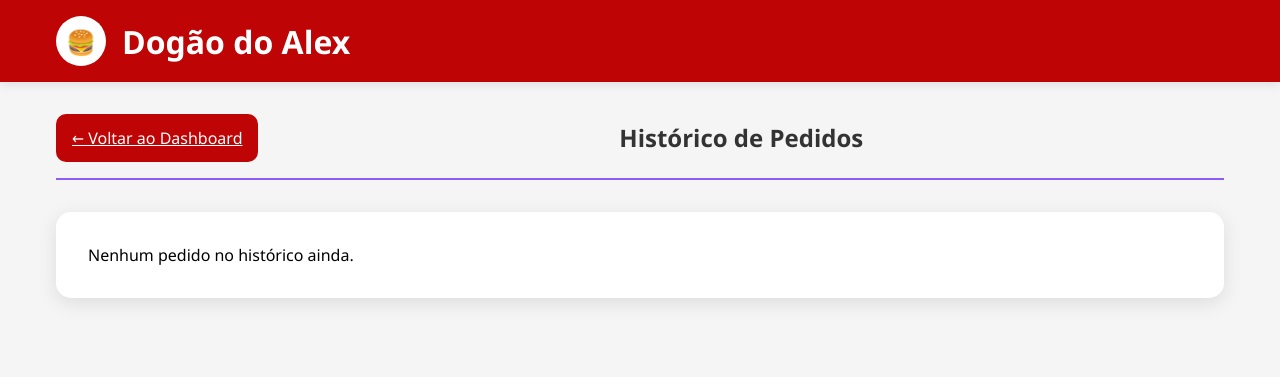
After one commit to alexsvl2/cardapio_dogao, a Flask app: page /admin/historico in a window 1280 px wide. The commit adds this page. Shown: the top 377 px of the page. Run offline with Flask 3, Linux system fonts and the light colour scheme; the visitor is signed in with stand-in values (Sample User, id 1); data that the repository does not hold is empty.

Commit message:
Finaliza e testa historico de pedidos

```diff
--- a/app.py
+++ b/app.py
@@ -1,14 +1,15 @@
 # app.py
 
 import os
-from flask import Flask, render_template, request, redirect, url_for, flash, send_from_directory, session
+from flask import Flask, render_template, request, redirect, url_for, flash, send_from_directory, session, jsonify
 from flask_sqlalchemy import SQLAlchemy
 from werkzeug.utils import secure_filename
-from functools import wraps # Importa o 'wraps' para criar nosso decorator
+from functools import wraps
+from datetime import datetime
 
 # --- Configuração do App ---
 app = Flask(__name__)
-app.config['SECRET_KEY'] = 'uma-chave-secreta-muito-forte-e-dificil-de-adivinhar' # MUITO IMPORTANTE: Troque esta chave!
+app.config['SECRET_KEY'] = 'uma-chave-secreta-muito-forte-e-dificil-de-adivinhar'
 app.config['SQLALCHEMY_DATABASE_URI'] = 'sqlite:///database.db'
 app.config['SQLALCHEMY_TRACK_MODIFICATIONS'] = False
 
@@ -20,7 +21,6 @@ os.makedirs(UPLOAD_FOLDER, exist_ok=True)
 db = SQLAlchemy(app)
 
 # --- Modelos do Banco de Dados ---
-# (Nenhuma alteração nos modelos, eles continuam os mesmos)
 class Categoria(db.Model):
     id = db.Column(db.Integer, primary_key=True)
     nome = db.Column(db.String(100), nullable=False, unique=True)
@@ -37,9 +37,25 @@ class Produto(db.Model):
     ativo = db.Column(db.Boolean, default=True, nullable=False)
     categoria_id = db.Column(db.Integer, db.ForeignKey('categoria.id'), nullable=False)
 
-# === INÍCIO DAS ALTERAÇÕES DE SEGURANÇA ===
+# === NOVOS MODELOS PARA HISTÓRICO DE PEDIDOS ===
+class Pedido(db.Model):
+    id = db.Column(db.Integer, primary_key=True)
+    timestamp = db.Column(db.DateTime, default=datetime.utcnow)
+    tipo_entrega = db.Column(db.String(100), nullable=False)
+    taxa_entrega = db.Column(db.Float, nullable=False, default=0.0)
+    total = db.Column(db.Float, nullable=False)
+    itens = db.relationship('ItemPedido', backref='pedido', lazy='joined', cascade="all, delete-orphan")
 
-# 1. Decorator "login_required" (nosso "porteiro")
+class ItemPedido(db.Model):
+    id = db.Column(db.Integer, primary_key=True)
+    pedido_id = db.Column(db.Integer, db.ForeignKey('pedido.id'), nullable=False)
+    nome_produto = db.Column(db.String(100), nullable=False)
+    quantidade = db.Column(db.Integer, nullable=False)
+    preco_unitario = db.Column(db.Float, nullable=False)
+
+# === FIM DOS NOVOS MODELOS ===
+
+
 def login_required(f):
     @wraps(f)
     def decorated_function(*args, **kwargs):
@@ -49,9 +65,6 @@ def login_required(f):
         return f(*args, **kwargs)
     return decorated_function
 
-# === FIM DAS ALTERAÇÕES DE SEGURANÇA ===
-
-
 def get_categorias_ordenadas():
     ordem_desejada = ["Hot Dog", "Lanches", "Bebidas", "Sobremesas"]
     todas_categorias = Categoria.query.all()
@@ -59,7 +72,7 @@ def get_categorias_ordenadas():
     categorias_ordenadas = [categorias_dict[nome] for nome in ordem_desejada if nome in categorias_dict]
     return categorias_ordenadas
 
-# --- Rotas da Aplicação ---
+# --- Rotas Públicas e API ---
 
 @app.route('/')
 def cliente_cardapio():
@@ -71,15 +84,44 @@ def cliente_cardapio():
 def uploaded_file(filename):
     return send_from_directory(app.config['UPLOAD_FOLDER'], filename)
 
+# === NOVA ROTA DE API PARA SALVAR O PEDIDO ===
+@app.route('/api/save_order', methods=['POST'])
+def save_order():
+    data = request.get_json()
+    if not data or 'cart' not in data or 'delivery' not in data:
+        return jsonify({'success': False, 'message': 'Dados inválidos'}), 400
+
+    try:
+        # Cria o pedido principal
+        novo_pedido = Pedido(
+            tipo_entrega=data['delivery']['label'],
+            taxa_entrega=data['delivery']['fee'],
+            total=data['total']
+        )
+        db.session.add(novo_pedido)
+
+        # Adiciona os itens ao pedido
+        for nome, item_data in data['cart'].items():
+            item_pedido = ItemPedido(
+                pedido=novo_pedido,
+                nome_produto=nome,
+                quantidade=item_data['quantity'],
+                preco_unitario=item_data['price']
+            )
+            db.session.add(item_pedido)
+
+        db.session.commit()
+        return jsonify({'success': True, 'order_id': novo_pedido.id})
+    except Exception as e:
+        db.session.rollback()
+        return jsonify({'success': False, 'message': str(e)}), 500
+
 # --- Rotas do Painel Administrativo ---
 
 @app.route('/login', methods=['GET', 'POST'])
 def login():
     if request.method == 'POST':
-        username = request.form['username']
-        password = request.form['password']
-        if username == 'admin' and password == 'dogao123':
-            # 2. Cria o "crachá virtual" (sessão)
+        if request.form['username'] == 'admin' and request.form['password'] == 'dogao123':
             session['logged_in'] = True
             flash('Login realizado com sucesso!', 'success')
             return redirect(url_for('dashboard'))
@@ -87,26 +129,46 @@ def login():
             flash('Usuário ou senha inválidos.', 'danger')
     return render_template('login.html')
 
-# 3. Nova rota para Logout
 @app.route('/logout')
 def logout():
-    # Remove o "crachá virtual"
     session.pop('logged_in', None)
     flash('Você saiu do sistema.', 'info')
     return redirect(url_for('login'))
 
-
-# 4. Adiciona o @login_required em TODAS as rotas administrativas
 @app.route('/dashboard')
 @login_required
 def dashboard():
     return render_template('dashboard.html')
 
+# === NOVAS ROTAS PARA HISTÓRICO DE PEDIDOS ===
+
+@app.route('/admin/historico')
+@login_required
+def historico_pedidos():
+    pedidos = Pedido.query.order_by(Pedido.timestamp.desc()).all()
+    return render_template('historico_pedidos.html', pedidos=pedidos)
+
+@app.route('/admin/pedido/deletar/<int:pedido_id>', methods=['POST'])
+@login_required
+def deletar_pedido(pedido_id):
+    pedido = Pedido.query.get_or_404(pedido_id)
+    db.session.delete(pedido)
+    db.session.commit()
+    flash(f'Pedido #{pedido_id} deletado com sucesso.', 'success')
+    return redirect(url_for('historico_pedidos'))
+
+@app.route('/admin/pedido/imprimir/<int:pedido_id>')
+@login_required
+def imprimir_pedido(pedido_id):
+    pedido = Pedido.query.get_or_404(pedido_id)
+    return render_template('imprimir_pedido.html', pedido=pedido)
+
+# (Rotas de gerenciar produtos e categorias continuam as mesmas, com @login_required)
+# ... (código anterior das rotas de admin_cardapio, editar_produto, etc.) ...
 @app.route('/admin/cardapio', methods=['GET', 'POST'])
 @login_required
 def admin_cardapio():
     if request.method == 'POST':
-        # ... (lógica de adicionar produto, sem alterações)
         imagem_salva = None
         if 'productImage' in request.files:
             file = request.files['productImage']
@@ -118,7 +180,6 @@ def admin_cardapio():
         db.session.commit()
         flash('Produto adicionado com sucesso!', 'success')
         return redirect(url_for('admin_cardapio'))
-
     categorias = get_categorias_ordenadas()
     return render_template('admin_cardapio.html', categorias=categorias)
 
@@ -128,7 +189,6 @@ def editar_produto(produto_id):
     produto = Produto.query.get_or_404(produto_id)
     categorias = Categoria.query.all()
     if request.method == 'POST':
-        # ... (lógica de editar produto, sem alterações)
         produto.nome = request.form['productName']
         produto.preco = float(request.form['productPrice'])
         produto.descricao = request.form['productDescription']
@@ -165,7 +225,6 @@ def admin_categorias():
 def update_categoria_image(categoria_id):
     categoria = Categoria.query.get_or_404(categoria_id)
     if 'categoryImage' in request.files:
-        # ... (lógica de imagem da categoria, sem alterações)
         file = request.files['categoryImage']
         if file.filename != '':
             if categoria.imagem_url and 'http' not in categoria.imagem_url:
@@ -181,24 +240,8 @@ def update_categoria_image(categoria_id):
             flash('Nenhum arquivo selecionado.', 'danger')
     return redirect(url_for('admin_categorias'))
 
-# --- Comando para inicializar o banco de dados ---
-# (Sem alterações aqui)
+
 @app.cli.command("init-db")
 def init_db_command():
     db.create_all()
-    print("Banco de dados inicializado.")
-    if Categoria.query.count() == 0:
-        categorias_iniciais = [
-            {'id': 1, 'nome': 'Lanches', 'descricao': 'Hambúrgueres artesanais e sanduíches especiais', 'imagem_url': 'https://images.unsplash.com/photo-1568901346375-23c9450c58cd?w=500&h=300&fit=crop'},
-            {'id': 2, 'nome': 'Hot Dog', 'descricao': 'Hot dogs gourmet com ingredientes selecionados', 'imagem_url': 'https://images.unsplash.com/photo-1612392061787-2d078b3f4edb?w=500&h=300&fit=crop'},
-            {'id': 3, 'nome': 'Sobremesas', 'descricao': 'Doces e sobremesas para adoçar seu dia', 'imagem_url': 'https://images.unsplash.com/photo-1551024601-bec78aea704b?w=500&h=300&fit=crop'},
-            {'id': 4, 'nome': 'Bebidas', 'descricao': 'Refrigerantes, sucos e bebidas geladas', 'imagem_url': 'https://images.unsplash.com/photo-1437418747212-8d9709afab22?w=500&h=300&fit=crop'}
-        ]
-        for cat_data in categorias_iniciais:
-            nova_cat = Categoria(**cat_data)
-            db.session.add(nova_cat)
-        db.session.commit()
-        print("Categorias iniciais criadas.")
-
-if __name__ == '__main__':
-    app.run(debug=True)
+    print("Banco de dados e tabelas criados com sucesso.")
--- /dev/null
+++ b/templates/historico_pedidos.html
@@ -0,0 +1,43 @@
+{% extends 'layout.html' %}
+{% block title %}Histórico de Pedidos{% endblock %}
+{% block content %}
+<div class="page-header" style="justify-content: space-between;">
+    <a href="{{ url_for('dashboard') }}" class="back-button">← Voltar ao Dashboard</a>
+    <h2 class="page-title" style="margin-bottom: 0;">Histórico de Pedidos</h2>
+    <div></div>
+</div>
+
+<div class="admin-panel">
+    {% if pedidos %}
+        {% for pedido in pedidos %}
+            <div class="product-card" style="margin-bottom: 1.5rem; flex-direction: column; align-items: flex-start;">
+                <div style="width: 100%; display: flex; justify-content: space-between; align-items: center; border-bottom: 1px solid #eee; padding-bottom: 1rem; margin-bottom: 1rem;">
+                    <div>
+                        <h3 class="product-title">Pedido #{{ pedido.id }}</h3>
+                        <p class="product-description" style="margin: 0;">Data: {{ pedido.timestamp.strftime('%d/%m/%Y %H:%M') }}</p>
+                    </div>
+                    <div class="product-price">Total: R$ {{ "%.2f"|format(pedido.total)|replace('.', ',') }}</div>
+                </div>
+
+                <strong>Itens do Pedido:</strong>
+                <ul style="list-style-position: inside; width: 100%; margin: 0.5rem 0;">
+                    {% for item in pedido.itens %}
+                    <li>{{ item.quantidade }}x {{ item.nome_produto }} (R$ {{ "%.2f"|format(item.preco_unitario)|replace('.', ',') }} cada)</li>
+                    {% endfor %}
+                </ul>
+                <p style="margin-top: 1rem;"><strong>Entrega:</strong> {{ pedido.tipo_entrega }} (Taxa: R$ {{ "%.2f"|format(pedido.taxa_entrega)|replace('.', ',') }})</p>
+
+                <div style="display: flex; gap: 10px; margin-top: 1rem; border-top: 1px solid #eee; padding-top: 1rem; width: 100%;">
+                    <form action="{{ url_for('deletar_pedido', pedido_id=pedido.id) }}" method="POST" onsubmit="return confirm('Tem certeza que deseja deletar o pedido #{{ pedido.id }}? Esta ação não pode ser desfeita.');">
+                        <button type="submit" class="btn" style="background: #ef4444;">Deletar</button>
+                    </form>
+                    <button class="btn" style="background: #6b7280;" onclick="alert('Função de editar em desenvolvimento.');">Editar</button>
+                    <a href="{{ url_for('imprimir_pedido', pedido_id=pedido.id) }}" target="_blank" class="btn" style="background: #3b82f6;">Imprimir</a>
+                </div>
+            </div>
+        {% endfor %}
+    {% else %}
+        <p>Nenhum pedido no histórico ainda.</p>
+    {% endif %}
+</div>
+{% endblock %}
```
Also changed, not shown: templates/cliente_cardapio.html (+48 -146 lines), templates/dashboard.html (+6 -15 lines).
